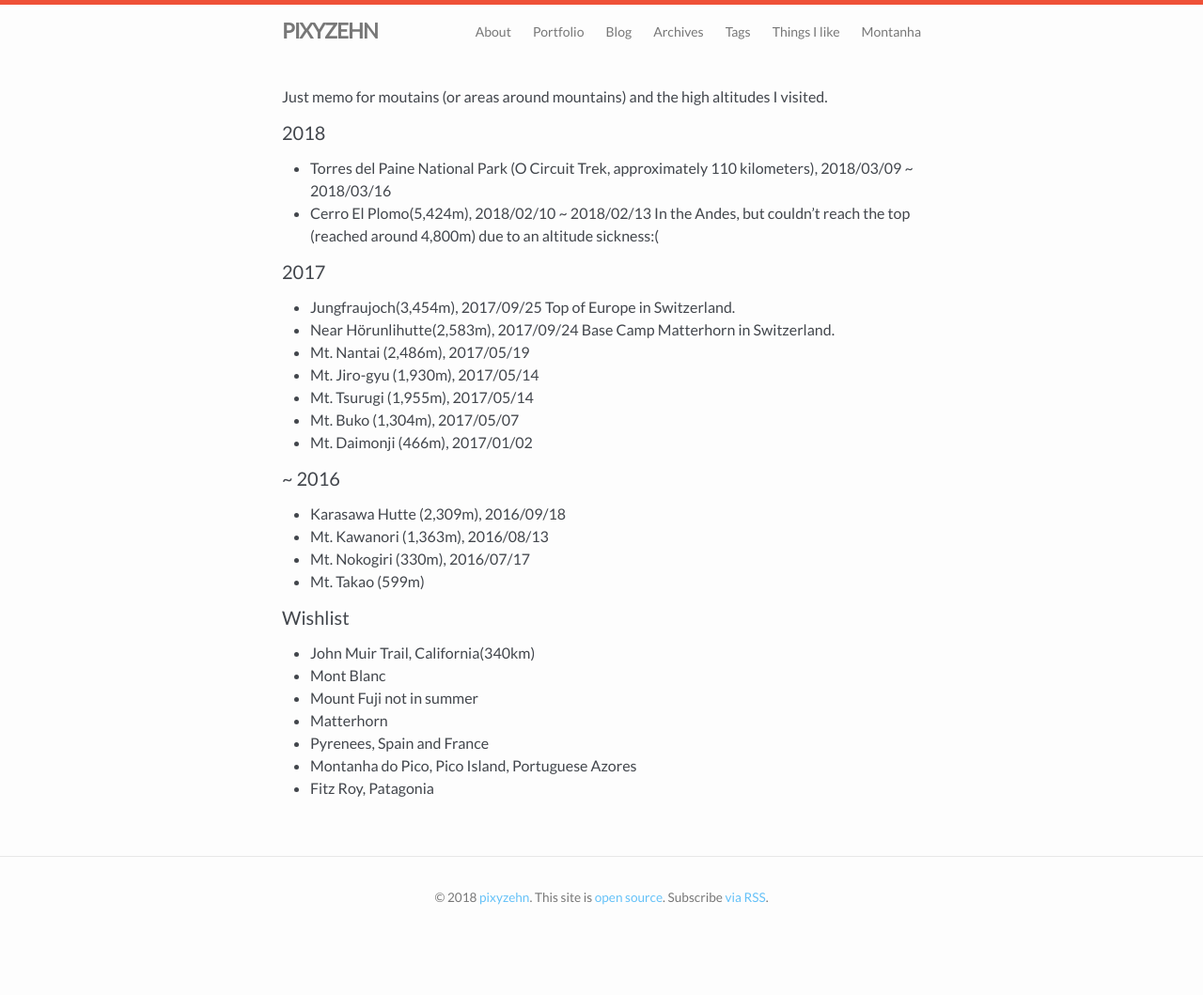
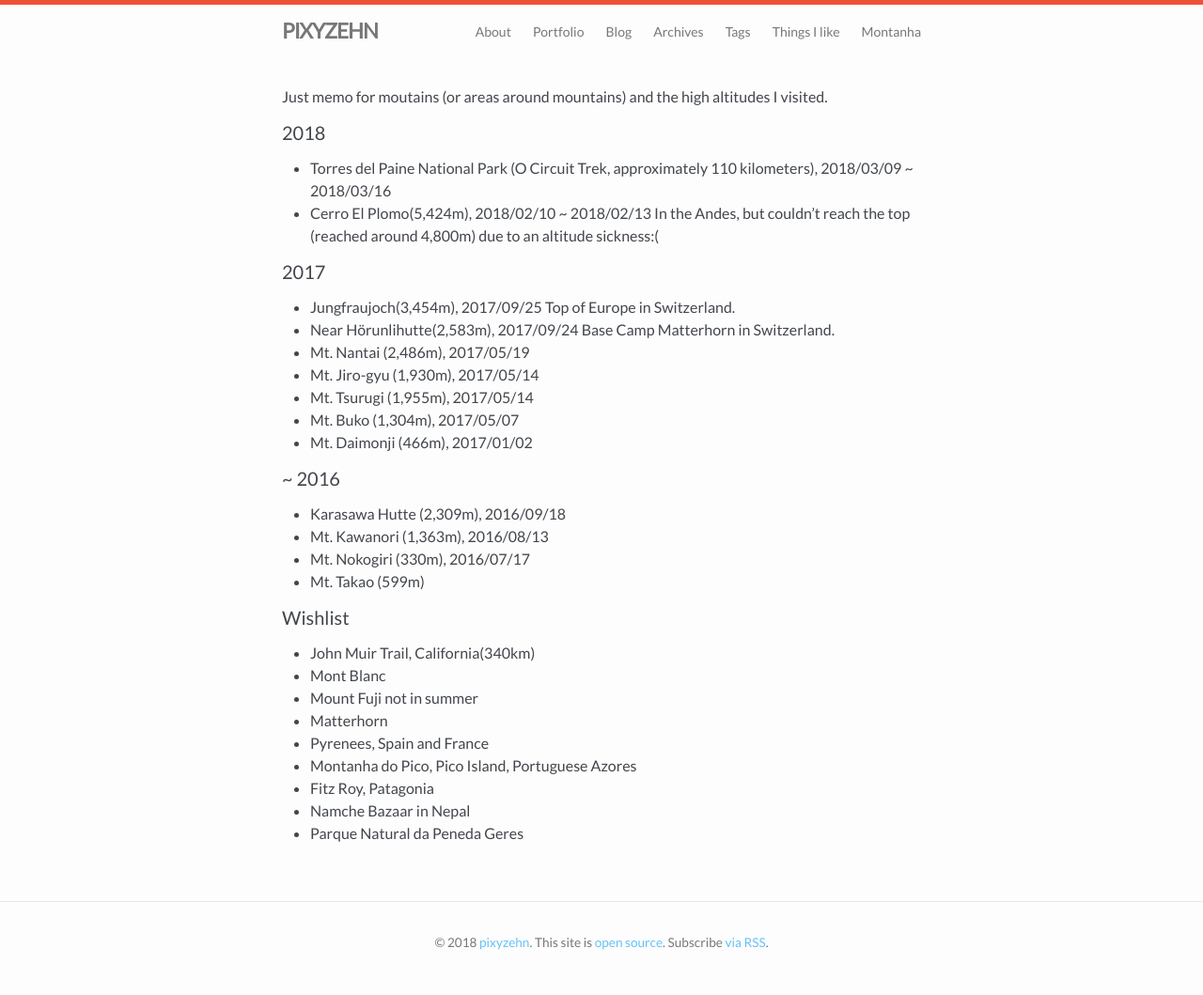
Before and after one commit to pixyzehn/pixyzehn.com, a Jekyll site: the page built from pages/mountain.md, in a window 1280 px wide. Shown: the whole page at 94% size. Built offline with Jekyll 4.4.1, drawn with Linux system fonts in a browser that asks for light colours; before the commit the page ends 1011 px from its top, so only the background shows below that.

Commit message:
Update page

```diff
--- a/pages/mountain.md
+++ b/pages/mountain.md
@@ -39,3 +39,5 @@ Just memo for moutains (or areas around mountains) and the high altitudes I visi
 - Pyrenees, Spain and France
 - Montanha do Pico, Pico Island, Portuguese Azores
 - Fitz Roy, Patagonia
+- Namche Bazaar in Nepal
+- Parque Natural da Peneda Geres
```
